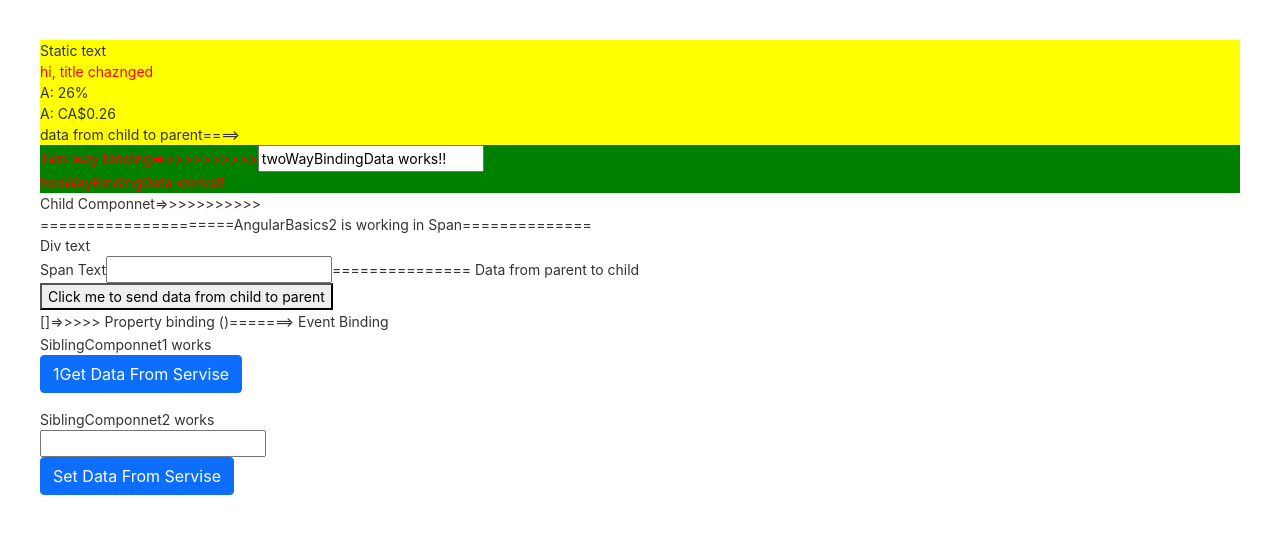
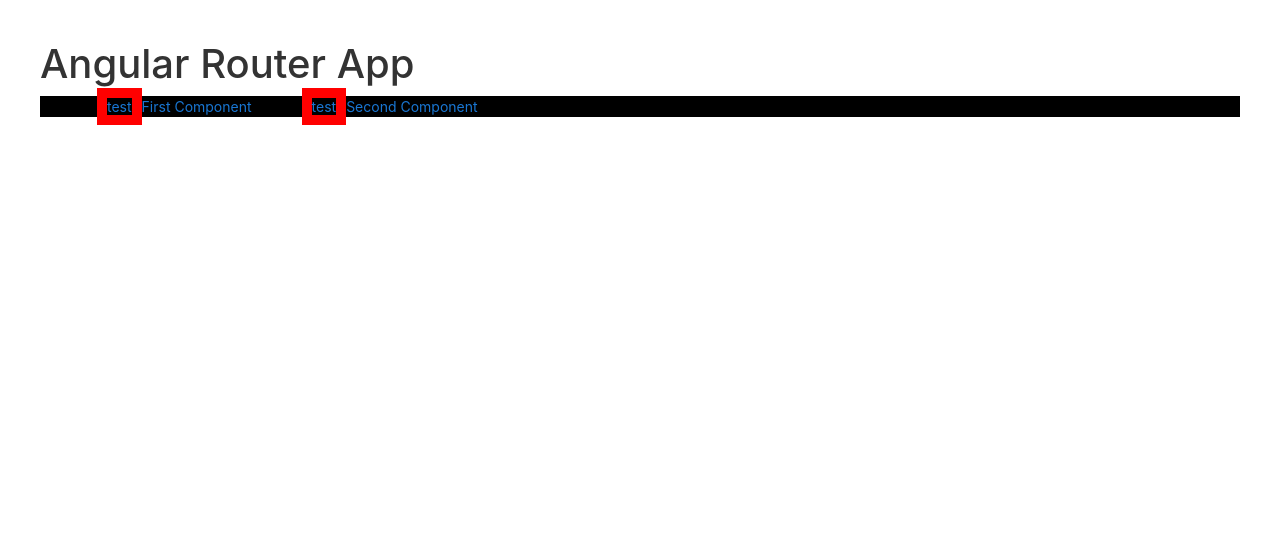
Before and after one commit to vinaykumarsingh/VenkatAngularUICode, an Angular app: page / in a window 1280 px wide. Shown: the top 534 px of the page. Built offline with nearby package versions, Linux system fonts and the light colour scheme.

Commit message:
angular routing concepts

```diff
--- a/src/app/app.component.html
+++ b/src/app/app.component.html
@@ -1,5 +1,15 @@
-<!-- <app-uiBasics></app-uiBasics> -->
-<app-angularBasics1>
+<!-- <app-angularBasics1>
 </app-angularBasics1>
 <app-siblingComponnet1></app-siblingComponnet1>
-<app-siblingComponnet2></app-siblingComponnet2>
+<app-siblingComponnet2></app-siblingComponnet2> -->
+<h1>Angular Router App</h1>
+<!-- This nav gives you links to click, which tells the router which route to use (defined in the routes constant in  AppRoutingModule) -->
+<nav>
+  <ul>
+    <li><a routerLink="/first-component" routerLinkActive="active">First Component</a></li>
+    <li><a routerLink="/second-component" routerLinkActive="active">Second Component</a></li>
+  </ul>
+</nav>
+<!-- The routed views render in the <router-outlet>-->
+<router-outlet>
+</router-outlet>
--- a/src/app/app.module.ts
+++ b/src/app/app.module.ts
@@ -13,6 +13,7 @@ import { BrowserAnimationsModule } from '@angular/platform-browser/animations';
 import { AppAngularBasics2 } from './Components/AngularBasics2/angularBasics2.component';
 import { FormsModule } from '@angular/forms';
 import { ShareDataService } from './Service/shareData.service';
+import { AppRoutingModule } from './app-routing.module';
 
 @NgModule({
   declarations: [
@@ -21,7 +22,8 @@ import { ShareDataService } from './Service/shareData.service';
   imports: [
     BrowserModule,
     BrowserAnimationsModule,
-    FormsModule
+    FormsModule,
+    AppRoutingModule
   ],
   providers: [ShareDataService],
   bootstrap: [AppComponent, ]
--- a/src/styles.css
+++ b/src/styles.css
@@ -404,10 +404,10 @@ body { margin: 0; font-family: Roboto, "Helvetica Neue", sans-serif; }
     border: 10px solid chartreuse;
   }
 /* //Psudo class */
-  a::before{
+  /* a::before{
     border: 10px solid red;
     content: 'test';
-  }
+  } */
 
   .inputContainer> input {
     border: 20px solid rgb(157, 255, 0);
@@ -418,3 +418,16 @@ body { margin: 0; font-family: Roboto, "Helvetica Neue", sans-serif; }
 body {
   margin: 40px;
 }
+nav ul {
+  display: flex;
+  background: #000;
+}
+nav ul li {
+  padding: 0 25px;
+  list-style: none;
+  list-style: none;
+}
+
+nav ul li a {
+  color: #fff;
+}
```
Also changed, not shown: src/app/Components/Header/header.component.ts (added, +29 -0 lines), src/app/app-routing.module.ts (added, +19 -0 lines), src/app/Components/Header/header.component.css (added), src/app/Components/Header/header.component.html (added).
